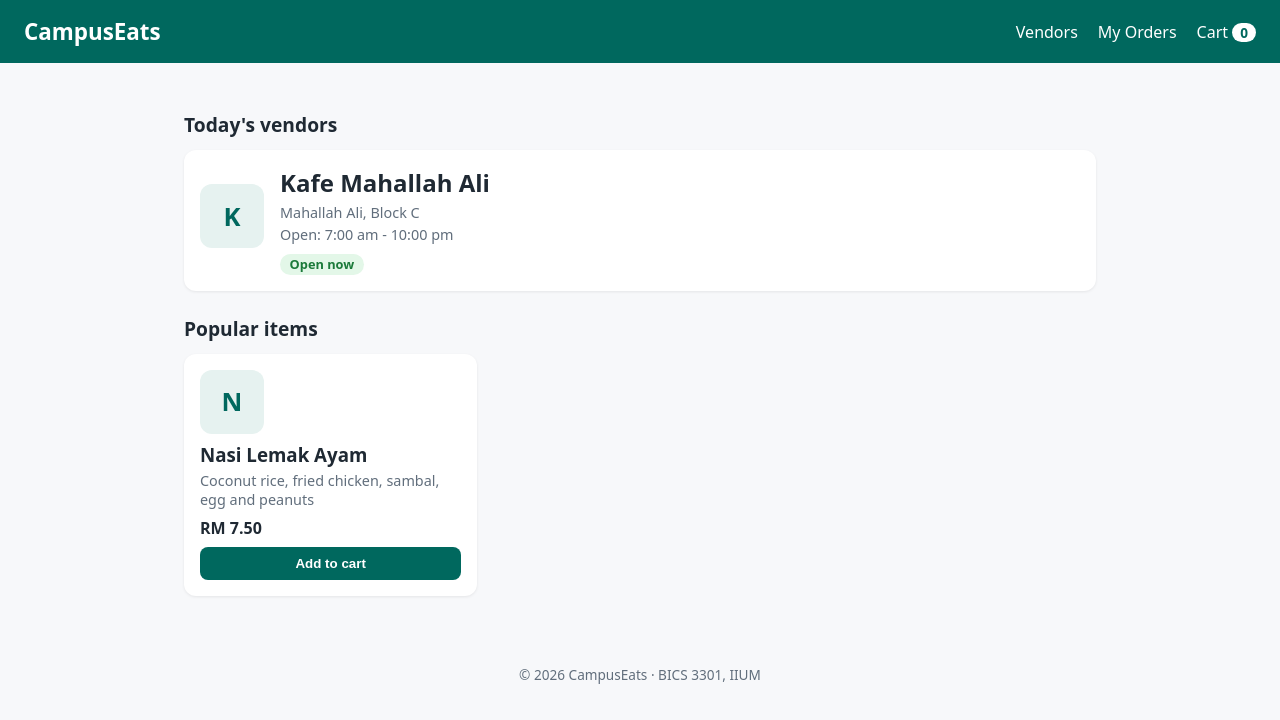
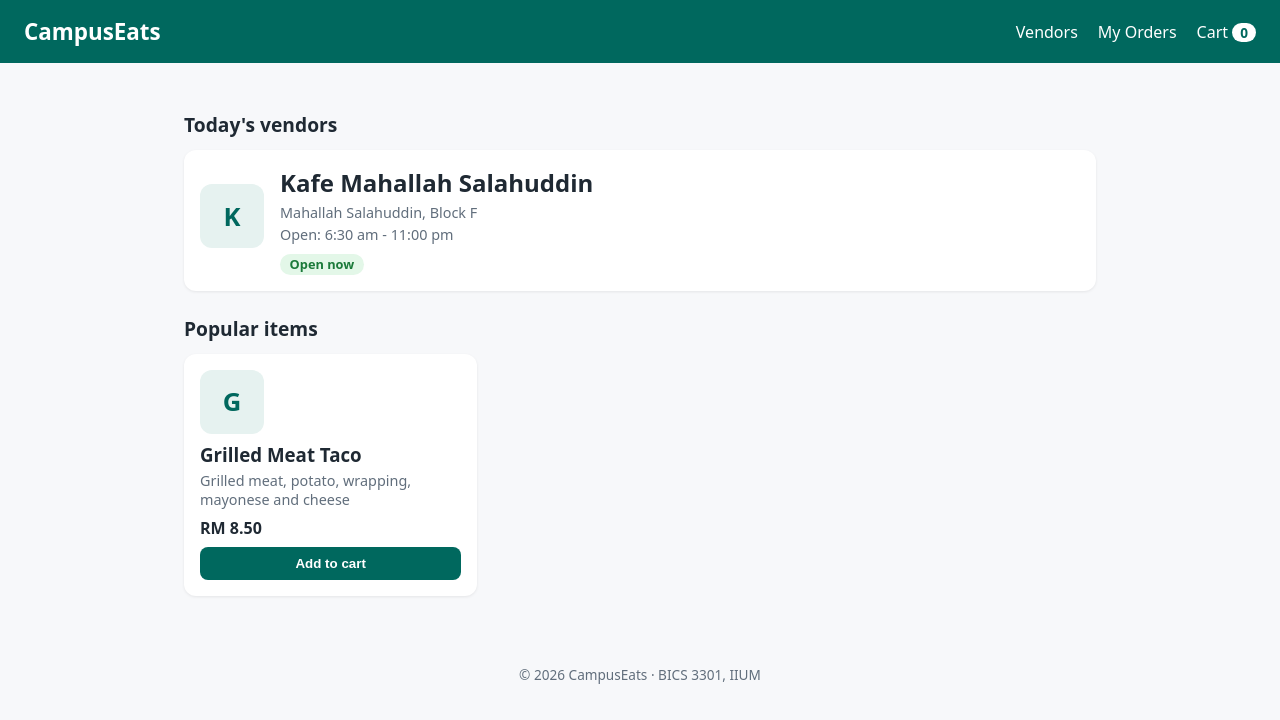
Before and after one commit to BrotherOpal/campuseats-2412181, a React (Vite) app: page / in a window 1280 px wide. Shown: the top 720 px of the page. Built offline with nearby package versions, Linux system fonts and the light colour scheme.

Commit message:
Week 1: components, AI log and reflection

```diff
--- a/src/components/MenuItemCard.jsx
+++ b/src/components/MenuItemCard.jsx
@@ -1,8 +1,8 @@
 function MenuItemCard() {
  const item = {
- name: 'Nasi Lemak Ayam',
- description: 'Coconut rice, fried chicken, sambal, egg and peanuts',
- price: 7.5,
+ name: 'Grilled Meat Taco',
+ description: 'Grilled meat, potato, wrapping, mayonese and cheese',
+ price: 8.50,
  available: true,
  }
  return (
--- a/src/components/VendorCard.jsx
+++ b/src/components/VendorCard.jsx
@@ -1,8 +1,8 @@
 function VendorCard() {
  const vendor = {
- name: 'Kafe Mahallah Ali',
- location: 'Mahallah Ali, Block C',
- openHours: '7:00 am - 10:00 pm',
+ name: 'Kafe Mahallah Salahuddin',
+ location: 'Mahallah Salahuddin, Block F',
+ openHours: '6:30 am - 11:00 pm',
  isOpen: true,
  }
  return (
```
Also changed, not shown: 1 other file (tests, documents, lock files or other folders).
